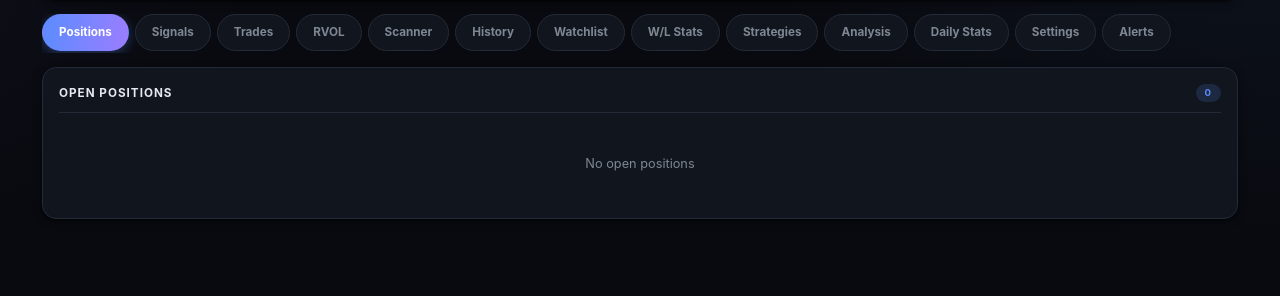
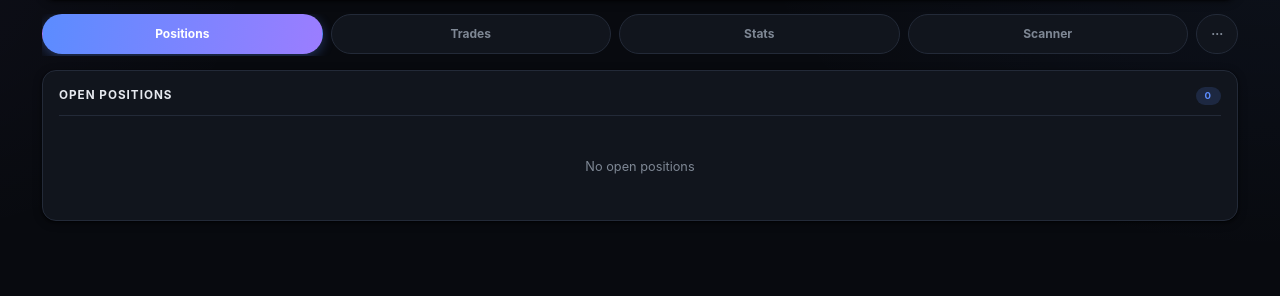
Before and after one commit to femibol/tpstrategyv3, a Python web app: template bot/dashboard/templates/dashboard.html in a window 1280 px wide. Shown: the part 826-1122 px from the top of the page. Run offline with Jinja, Linux system fonts and the light colour scheme; the template is opened without the code that fills it, so the values that code supplies are empty.

Commit message:
feat: dashboard tabs — 13 cramped → 5 primary + More popover
Live mobile review (2026-06-16): the bottom tab strip was unusable.
13 tabs crammed into a horizontal scroll bar with names truncated
("Positi", "Signa", "Histor"). The user asked to "remove some and
make it more intuitive like a professional system."

Plan: 5 high-frequency operator destinations visible inline, the
rest tucked behind a "⋯ More" popover. The backing tab-content
divs and switchTab() target IDs are unchanged — every existing
data path (lazy-load history, conditional renders, JS hooks) keeps
working without code coupling.

Primary 5 (visible):
  Positions, Trades, Stats (performance), Scanner, ⋯ More

Inside ⋯ More popover (9):
  Strategies, History, Daily Stats, Signals (suggestions), RVOL,
  Watchlist, Analysis, Alerts (notifications), Settings

Implementation:
- HTML: replaced the 13-button strip with 5 primary tabs + More btn,
  added a .more-menu popover + .more-menu-backdrop, items with
  data-tab values matching the original switchTab targets.
- CSS: tabs grow to fill the bar (flex: 1) so they're proper touch
  targets; .tab.more-btn keeps a fixed compact size for the ⋯.
  Popover positioned fixed top-right, fade-in animation, blurred
  backdrop overlays the page so tapping outside closes it.
- JS: new toggleMoreMenu / closeMoreMenu / switchTabFromMenu.
  switchTab() now defensively looks up either a primary-bar tab OR
  a menu item; if the active destination is in the menu, the More
  button also lights up so the active state is visible from the
  primary bar. Prevents the null-reference the unconditional
  querySelector would have thrown for menu-only tabs.

10 new tests pin: exactly 5 primary tabs (not more, not less),
the 4 non-More primary tabs map to the right intents (positions /
trades / performance / scanner), More popover has 9 items, every
original tab id from the 13-strip remains addressable (anti-regression
that protects every existing tab-content block from becoming
unreachable), switchTab handles menu-only tabs, the JS handlers
exist, and the backdrop closes on tap.

https://claude.ai/code/session_01EUNqZ83QBjT3TwzMWaq21a

```diff
--- a/bot/dashboard/templates/dashboard.html
+++ b/bot/dashboard/templates/dashboard.html
@@ -543,15 +543,16 @@
 
         /* === TABS === */
         .tabs {
-            display: flex; gap: 6px; margin-bottom: 14px; overflow-x: auto;
+            display: flex; gap: 8px; margin-bottom: 14px; overflow-x: auto;
             -webkit-overflow-scrolling: touch; scrollbar-width: none;
             padding-bottom: 2px;
         }
         .tabs::-webkit-scrollbar { display: none; }
         .tab {
-            padding: 9px 16px; border-radius: 999px; font-size: 0.78em; font-weight: 700;
+            padding: 10px 18px; border-radius: 999px; font-size: 0.8em; font-weight: 700;
             white-space: nowrap; cursor: pointer; border: 1px solid var(--border);
             background: var(--card); color: var(--muted); transition: all 0.15s;
+            flex: 1; text-align: center; min-width: 0;
         }
         .tab:active { transform: scale(0.95); }
         .tab.active {
@@ -559,9 +560,36 @@
             color: #fff; border-color: transparent;
             box-shadow: 0 3px 12px rgba(91,140,255,0.32);
         }
+        .tab.more-btn { flex: 0 0 auto; padding: 10px 14px; }
         .tab-content { display: none; animation: fadeIn 0.18s ease; }
         .tab-content.active { display: block; }
         @keyframes fadeIn { from { opacity: 0; transform: translateY(4px); } to { opacity: 1; transform: translateY(0); } }
+
+        /* More-menu popover (Wave-6 UI overhaul) — 13 cramped tabs were
+         * a usability bug; we now show 5 primary tabs visibly and tuck the
+         * rest behind a "More" button popover. Each popover item still
+         * dispatches the same `switchTab(name)` call so the existing
+         * tab-content blocks need no changes. */
+        .more-menu {
+            display: none; position: fixed; right: 12px; top: 70px;
+            background: var(--card); border: 1px solid var(--border);
+            border-radius: var(--radius); box-shadow: var(--shadow-lg);
+            z-index: 100; padding: 6px; min-width: 180px;
+            -webkit-backdrop-filter: blur(14px); backdrop-filter: blur(14px);
+        }
+        .more-menu.open { display: block; animation: fadeIn 0.15s ease; }
+        .more-menu-item {
+            padding: 11px 14px; border-radius: 8px; cursor: pointer;
+            font-size: 0.86em; font-weight: 600; color: var(--text);
+            display: flex; justify-content: space-between; align-items: center;
+        }
+        .more-menu-item:active { background: var(--surface); }
+        .more-menu-item.active { background: rgba(91,140,255,0.16); color: var(--accent); }
+        .more-menu-backdrop {
+            display: none; position: fixed; inset: 0; z-index: 99;
+            background: rgba(0,0,0,0.40);
+        }
+        .more-menu-backdrop.open { display: block; }
 
         /* === REGIME BADGE === */
         .regime-badge {
@@ -821,21 +849,32 @@
     <canvas class="chart-canvas" id="equityCanvas"></canvas>
 </div>
 
-<!-- TABS — reordered: most useful first -->
+<!-- TABS — consolidated to 5 primary + More menu (Wave-6 UI overhaul).
+     The previous 13-tab strip was cramped + bottom-truncated on mobile.
+     This shows the 5 high-frequency operator destinations inline and
+     tucks rare/admin tabs behind a More popover. switchTab() still
+     dispatches to the same data-tab values so every existing
+     <div class="tab-content" id="tab-X"> block keeps working. -->
 <div class="tabs">
     <div class="tab active" data-tab="positions" onclick="switchTab('positions')">Positions</div>
-    <div class="tab" data-tab="suggestions" onclick="switchTab('suggestions')">Signals</div>
     <div class="tab" data-tab="trades" onclick="switchTab('trades')">Trades</div>
-    <div class="tab" data-tab="rvol" onclick="switchTab('rvol')">RVOL</div>
+    <div class="tab" data-tab="performance" onclick="switchTab('performance')">Stats</div>
     <div class="tab" data-tab="scanner" onclick="switchTab('scanner')">Scanner</div>
-    <div class="tab" data-tab="history" onclick="switchTab('history')">History</div>
-    <div class="tab" data-tab="watchlist" onclick="switchTab('watchlist')">Watchlist</div>
-    <div class="tab" data-tab="performance" onclick="switchTab('performance')">W/L Stats</div>
-    <div class="tab" data-tab="strategies" onclick="switchTab('strategies')">Strategies</div>
-    <div class="tab" data-tab="analysis" onclick="switchTab('analysis')">Analysis</div>
-    <div class="tab" data-tab="daily" onclick="switchTab('daily')">Daily Stats</div>
-    <div class="tab" data-tab="settings" onclick="switchTab('settings')">Settings</div>
-    <div class="tab" data-tab="notifications" onclick="switchTab('notifications')">Alerts</div>
+    <div class="tab more-btn" data-more-btn onclick="toggleMoreMenu()">⋯</div>
+</div>
+
+<!-- More-menu popover: everything that doesn't fit in the top 5 tabs. -->
+<div class="more-menu-backdrop" id="moreMenuBackdrop" onclick="closeMoreMenu()"></div>
+<div class="more-menu" id="moreMenu" role="menu" aria-label="More views">
+    <div class="more-menu-item" data-tab="strategies" onclick="switchTabFromMenu('strategies')">Strategies</div>
+    <div class="more-menu-item" data-tab="history" onclick="switchTabFromMenu('history')">History</div>
+    <div class="more-menu-item" data-tab="daily" onclick="switchTabFromMenu('daily')">Daily Stats</div>
+    <div class="more-menu-item" data-tab="suggestions" onclick="switchTabFromMenu('suggestions')">Signals</div>
+    <div class="more-menu-item" data-tab="rvol" onclick="switchTabFromMenu('rvol')">RVOL</div>
+    <div class="more-menu-item" data-tab="watchlist" onclick="switchTabFromMenu('watchlist')">Watchlist</div>
+    <div class="more-menu-item" data-tab="analysis" onclick="switchTabFromMenu('analysis')">Analysis</div>
+    <div class="more-menu-item" data-tab="notifications" onclick="switchTabFromMenu('notifications')">Alerts</div>
+    <div class="more-menu-item" data-tab="settings" onclick="switchTabFromMenu('settings')">Settings</div>
 </div>
 
 <!-- TRADE SUGGESTIONS TAB -->
@@ -1967,15 +2006,48 @@ async function executeSuggestion(symbol, stop, target, conf, strategy, whyEncode
 var _histLoaded = false;
 function switchTab(tabName) {
     document.querySelectorAll('.tab').forEach(function(t) { t.classList.remove('active'); });
+    document.querySelectorAll('.more-menu-item').forEach(function(m) { m.classList.remove('active'); });
     document.querySelectorAll('.tab-content').forEach(function(tc) { tc.classList.remove('active'); });
-    document.querySelector('.tab[data-tab="' + tabName + '"]').classList.add('active');
-    document.getElementById('tab-' + tabName).classList.add('active');
+    // The tab may live in the primary bar OR in the More menu. Light up
+    // whichever one matches; if it's a menu item, also light up the More
+    // button so the active state is visible from the primary bar.
+    var primaryTab = document.querySelector('.tab[data-tab="' + tabName + '"]');
+    if (primaryTab) {
+        primaryTab.classList.add('active');
+    } else {
+        var menuItem = document.querySelector('.more-menu-item[data-tab="' + tabName + '"]');
+        if (menuItem) menuItem.classList.add('active');
+        var moreBtn = document.querySelector('.tab.more-btn');
+        if (moreBtn) moreBtn.classList.add('active');
+    }
+    var contentEl = document.getElementById('tab-' + tabName);
+    if (contentEl) contentEl.classList.add('active');
     window.scrollTo(0, 0);
     // Lazy-load trade history on first visit
     if (tabName === 'history' && !_histLoaded) {
         _histLoaded = true;
         loadHistory();
     }
+}
+
+// More-menu popover handlers (Wave-6 UI overhaul).
+function toggleMoreMenu() {
+    var menu = document.getElementById('moreMenu');
+    var bd = document.getElementById('moreMenuBackdrop');
+    if (!menu || !bd) return;
+    var willOpen = !menu.classList.contains('open');
+    menu.classList.toggle('open', willOpen);
+    bd.classList.toggle('open', willOpen);
+}
+function closeMoreMenu() {
+    var menu = document.getElementById('moreMenu');
+    var bd = document.getElementById('moreMenuBackdrop');
+    if (menu) menu.classList.remove('open');
+    if (bd) bd.classList.remove('open');
+}
+function switchTabFromMenu(tabName) {
+    closeMoreMenu();
+    switchTab(tabName);
 }
 
 // === SETTINGS MANAGEMENT ===
```
Also changed, not shown: tests/test_dashboard_tabs_consolidation.py (added, +195 -0 lines).
